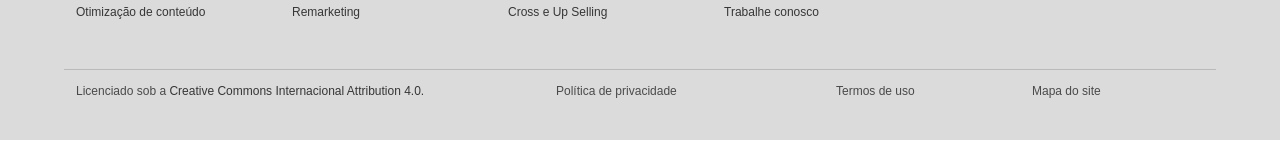
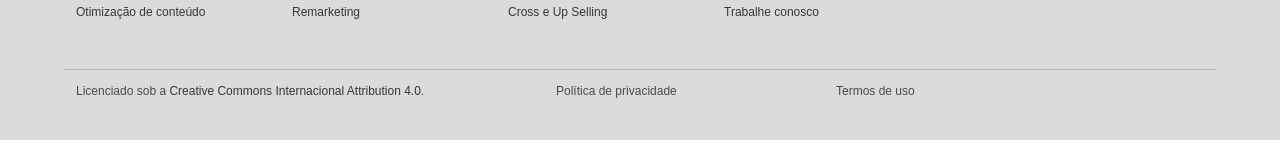
Before and after one commit to fabiopaitra/s21, a Vue app: page / in a window 1280 px wide. Shown: the part 2034-2179 px from the top of the page. Built offline with nearby package versions, Linux system fonts and the light colour scheme.

Commit message:
remove mapa do site

```diff
--- a/src/components/MainFooter.vue
+++ b/src/components/MainFooter.vue
@@ -51,8 +51,6 @@ footer.footer.has-background-grey-lighter
         p Política de privacidade
       .column.content.is-small
         p Termos de uso
-      .column.content.is-small
-        p Mapa do site
 
 
 </template>
```
